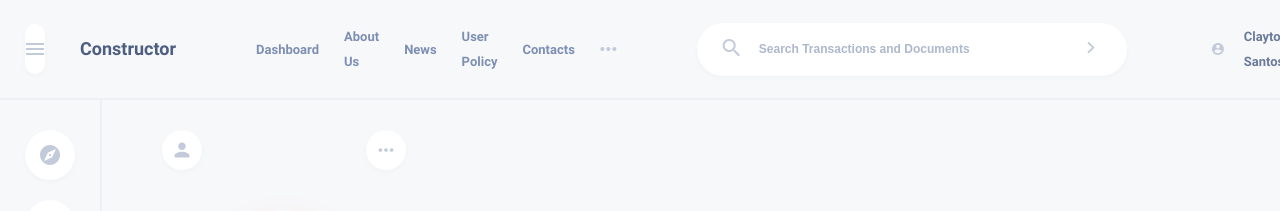
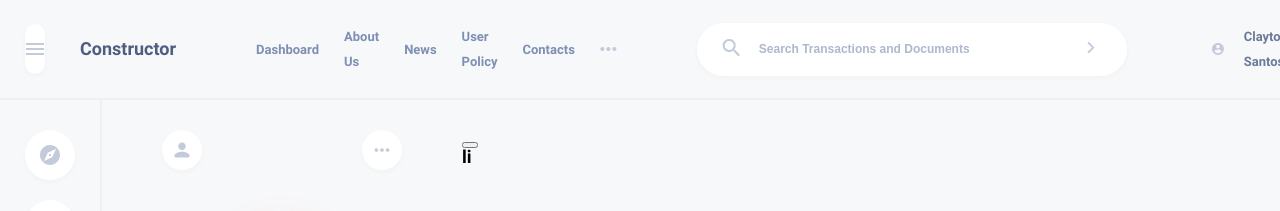
Before and after one commit to stasfilippov/mkskom-test-task, a Vue app: page / in a window 1280 px wide. Shown: the top 211 px of the page. Built offline with nearby package versions, Linux system fonts and the light colour scheme.

Commit message:
add: gallery-component

```diff
--- a/src/assets/layouts/components/ts-header-navbar/index.scss
+++ b/src/assets/layouts/components/ts-header-navbar/index.scss
@@ -1,3 +1,4 @@
 @import "./ts-header-navbar";
 @import "ts-sidebar-nav-content";
 @import "tsPersonControlContent";
+@import "tsGallery";
--- /dev/null
+++ b/src/assets/layouts/components/ts-header-navbar/tsGallery.scss
@@ -0,0 +1,7 @@
+.ts-gallery {
+  padding: 30px 30px 30px 0;
+  width: 100%;
+}
+
+.ts-gallery__sidebar {
+}
--- a/src/assets/layouts/components/ts-header-navbar/tsPersonControlContent.scss
+++ b/src/assets/layouts/components/ts-header-navbar/tsPersonControlContent.scss
@@ -70,6 +70,12 @@
     justify-content: center;
     align-items: center;
     flex-basis: 50%;
+
+    &:hover {
+      -webkit-transform: scale(1.2);
+      -ms-transform: scale(1.2);
+      transform: scale(1.2);
+    }
   }
 
   &-item:nth-child(2n + 1) {
--- a/src/components/ts-gallery.vue
+++ b/src/components/ts-gallery.vue
@@ -1,5 +1,14 @@
 <template>
-  <div class="ts-gallery"></div>
+  <div class="ts-gallery">
+    <div class="ts-gallery__wrapper">
+      <div class="ts-gallery__sidebar">
+        <button class="ts-gallery__btn"></button>
+        <ul class="ts-gallery__menu">
+          li
+        </ul>
+      </div>
+    </div>
+  </div>
 </template>
 
 <script>
```
